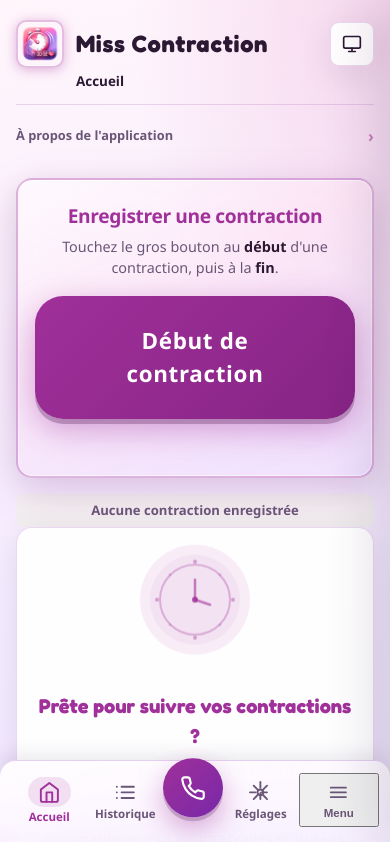
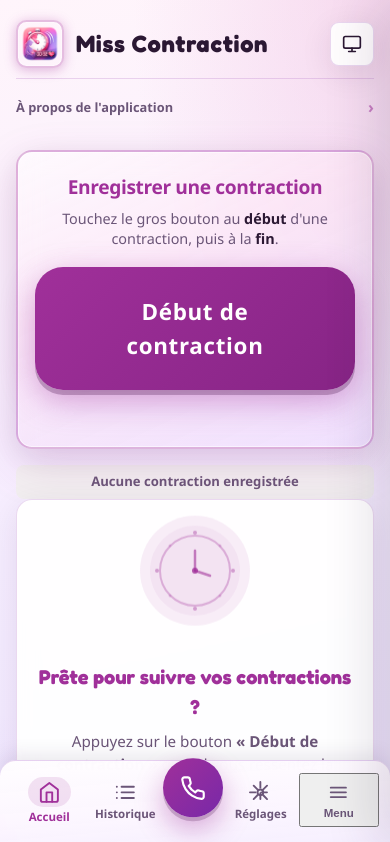
Before and after one commit to mister-guiiug/miss-contraction, a React (Vite) app: page / in a window 390 px wide. Shown: the top 842 px of the page. Built offline with nearby package versions, Linux system fonts and the light colour scheme.

Commit message:
ui(mobile): masquer le breadcrumb dans le header
- Cache le fil d'Ariane sous 768px
- Resserre légèrement le header mobile
- Conserve le breadcrumb sur desktop

```diff
--- a/src/styles.css
+++ b/src/styles.css
@@ -690,6 +690,22 @@ body {
   color: var(--primary);
 }
 
+@media (max-width: 767px) {
+  .top-bar {
+    margin-bottom: 0.85rem;
+    padding-bottom: 0.6rem;
+  }
+
+  .top-bar-brand {
+    min-height: 3rem;
+    justify-content: center;
+  }
+
+  .top-bar-bc {
+    display: none;
+  }
+}
+
 .hamburger {
   flex-shrink: 0;
   display: inline-flex;
```
